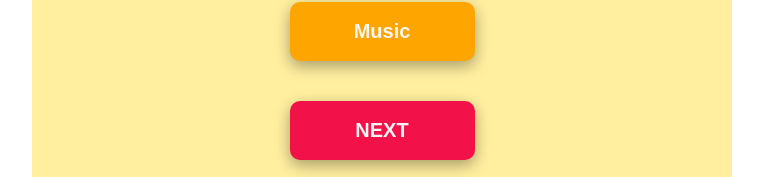
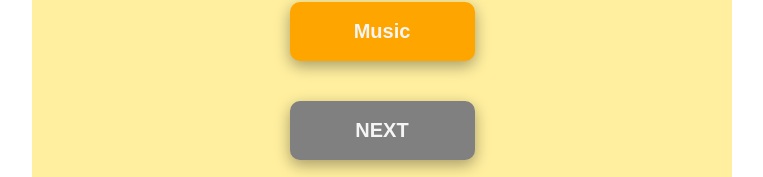
Before and after one commit to vmalep/witty, a React (Create React App) app: page / in a window 1280 px wide. Both pictures are taken after typing "Sample" into the empty fields and a click on the input "NEXT". Shown: the part 624-801 px from the top of the page, without its empty margins (258-1021 px from the left). Built offline with nearby package versions, Linux system fonts and the light colour scheme.

Commit message:
imported Difficulty + edited button/handleClick

```diff
--- a/src/components/Category.js
+++ b/src/components/Category.js
@@ -1,19 +1,22 @@
  import {useState} from "react";
  import { TriviaAPI } from "../utils/TriviaAPI";
+ import Difficulty from "./Difficulty";
 
  const Category = (props) => {
-    const {userName, selectedAvatar, setAppStep, selectedCategory, setSelectedCategory} = props
-    const level = ["Easy","Medium","Hard"]
-
-
+    const {userName, selectedAvatar, setAppStep, selectedCategory, setSelectedCategory, difficultyLevel} = props
+    const [nextBtnDisabled, setNextBtnDisabled] = useState([true, 'grey']);
 
     const handleClick = () => {
+        if(!difficultyLevel || !selectedCategory) {
+            setNextBtnDisabled(true, "grey")
+        }
+        setNextBtnDisabled(false)
         setAppStep(2)
     }
 
     const handleCategory = (element) => {
         setSelectedCategory(element.catNb);
-        setAppStep(2)
+        setNextBtnDisabled(false)
     }
 
 
@@ -23,15 +26,7 @@
                     <p className="current-player-name">{userName}</p>
                     <img className="current-player-avatar" src={selectedAvatar.src} alt={selectedAvatar.alt} />
                 </div>
-
-                <h2>Select your Difficulty</h2>
-                <div className = "level">
-                    {level.map((element,index) => {
-                        return(
-                            <button key={index}>{element}</button>
-                        )
-                    })}
-                </div>
+                <Difficulty />
                 <h2>Select your Category</h2>
                 <div className="usernamebox">
                     {TriviaAPI.map((element , index) => {
@@ -46,7 +41,10 @@
 
                 </div>
                 <button className="button"
-                    onClick={handleClick}>NEXT</button>
+                    onClick={handleClick}
+                    disabled={nextBtnDisabled[0]}
+                    style={{backgroundColor: nextBtnDisabled[1]}}
+                    >NEXT</button>
            </>
         )
     }
```
